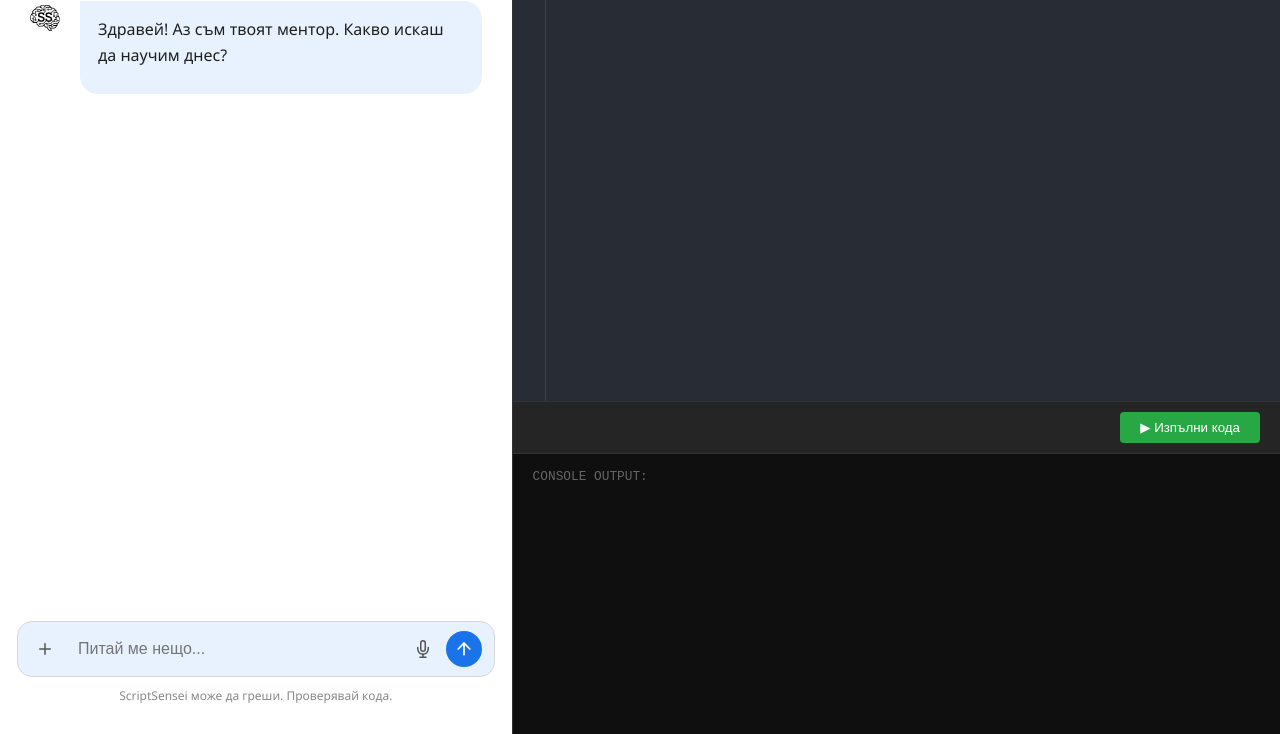
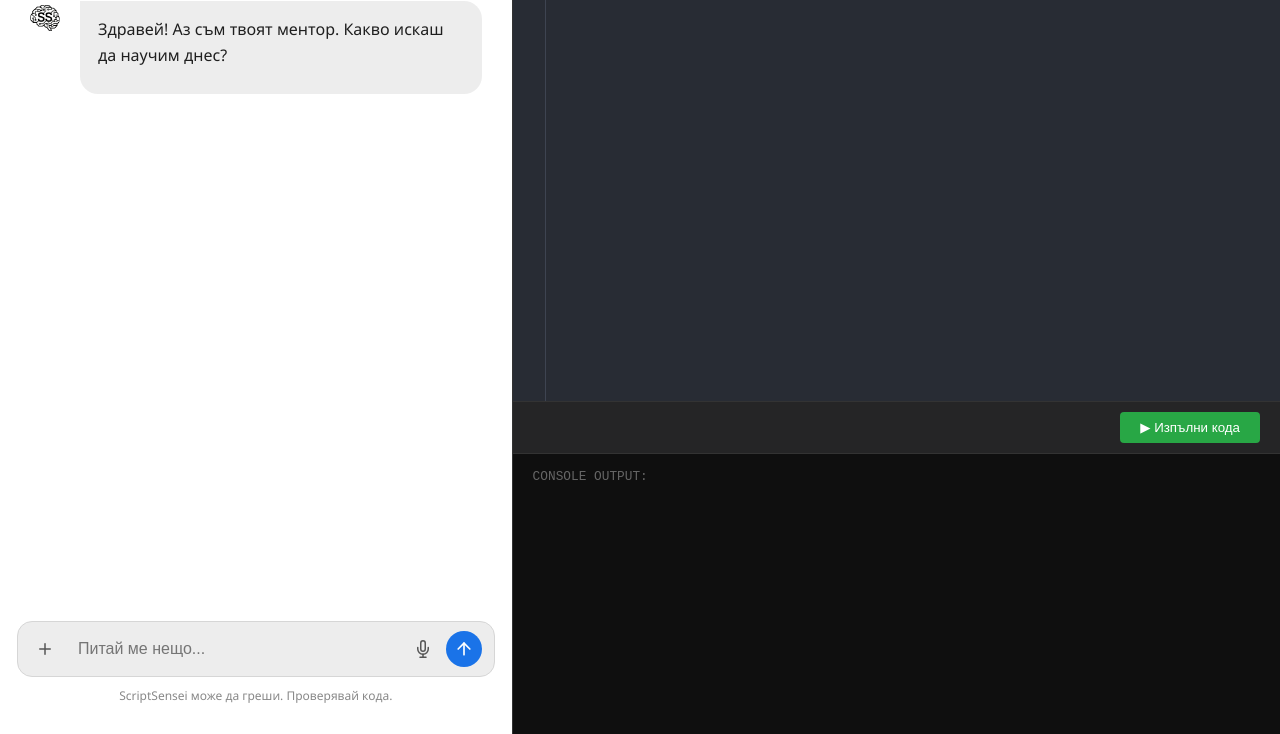
Before and after one commit to danibot5/TaskQuestAcademy, a plain HTML site: page public/index.html in a window 1280 px wide. Shown: the part 66-800 px from the top of the page. Drawn offline with nearby package versions, Linux system fonts and the light colour scheme; no server answers.

Commit message:
Small style changes

```diff
--- a/public/styles.css
+++ b/public/styles.css
@@ -75,7 +75,7 @@ body {
 
 /* БАЛОНЧЕ ЗА БОТА + FIX ЗА КОДА */
 .bot-text {
-    background-color: #e8f2ff;
+    background-color: #ededed;
     padding: 0 18px;
     padding-bottom: 10px;
     margin-left: 5px;
@@ -122,7 +122,7 @@ body {
 .input-container {
     width: 100%;
     max-width: 800px;
-    background: #e8f2ff;
+    background: #ededed;
     border-radius: 15px;
     display: flex;
     align-items: center;
@@ -868,7 +868,7 @@ body.dark-mode .input-container {
 }
 
 body.dark-mode .input-container:focus-within {
-    background-color: #333;
+    background-color: #1e1e1e;
     border-color: #1a73e8;
 }
 
```
